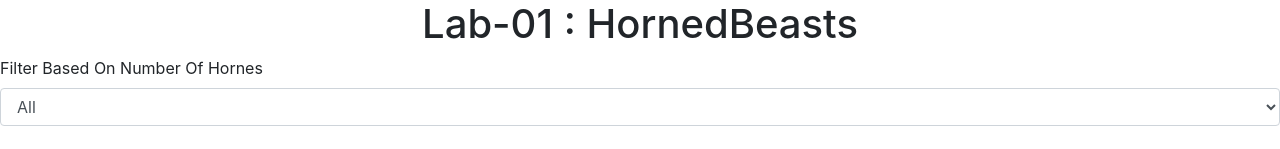
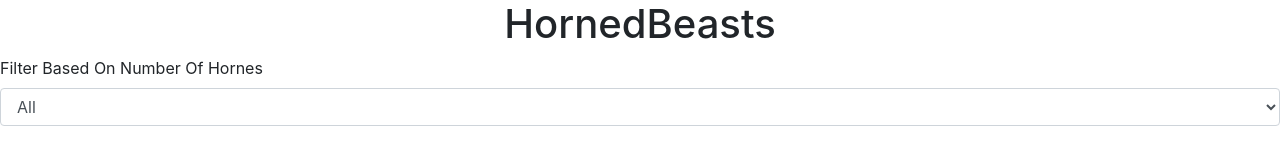
Before and after one commit to Ibrahim-Khdairat/HornedBeast, a React (Create React App) app: page / in a window 1280 px wide. Shown: the top 149 px of the page. Built offline with nearby package versions, Linux system fonts and the light colour scheme.

Commit message:
Update the header

```diff
--- a/src/components/Header.js
+++ b/src/components/Header.js
@@ -5,7 +5,7 @@ class Header extends React.Component{
     return(
       <div className="header">
 
-        <h1>Lab-01 : HornedBeasts</h1>
+        <h1>HornedBeasts</h1>
 
       </div>
     );
```
